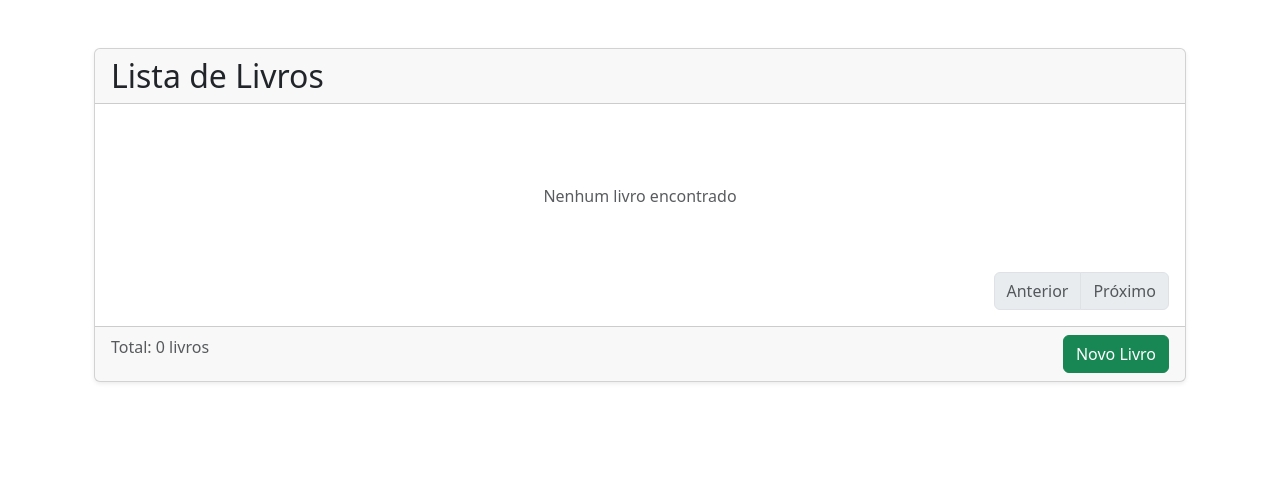
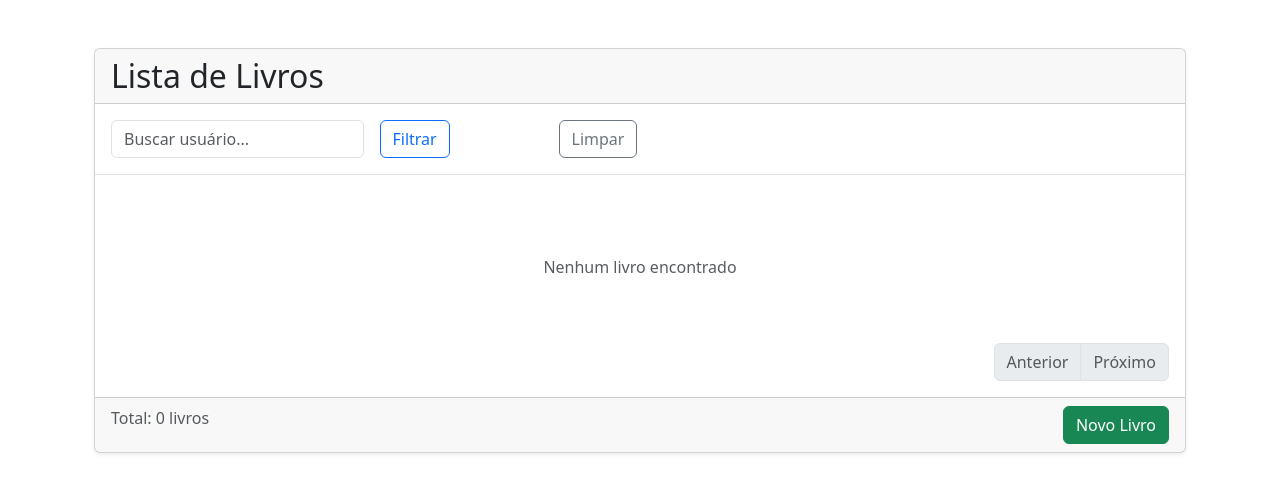
Before and after one commit to lauroolim/bibliotech, a Python web app: template templates/admin/list_books.html in a window 1280 px wide. Shown: the part 56-549 px from the top of the page. Run offline with Jinja, Linux system fonts and the light colour scheme; the template is opened without the code that fills it, so the values that code supplies are empty.

Commit message:
feat(books): add search bar to list-users interface

```diff
--- a/templates/admin/list_books.html
+++ b/templates/admin/list_books.html
@@ -7,6 +7,19 @@
     <div class="card shadow-sm">
         <div class="card-header text-dark">
             <h2 class="mb-0">Lista de Livros</h2>
+        </div>
+        <div class="card-body border-bottom">
+            <form method="GET" class="row g-3">
+                <div class="col-md-3">
+                    <input type="text" name="search" class="form-control" placeholder="Buscar usuário..." value="{{ request.args.get('search', '') }}">
+                </div>
+                <div class="col-md-2">
+                    <button type="submit" class="btn btn-outline-primary">Filtrar</button>
+                </div>
+                <div class="col-md-2">
+                    <a href="{{ url_for('admin.list_books') }}" class="btn btn-outline-secondary">Limpar</a>
+                </div>
+            </form>
         </div>
         <div class="card-body">
             {% if books %}
```
